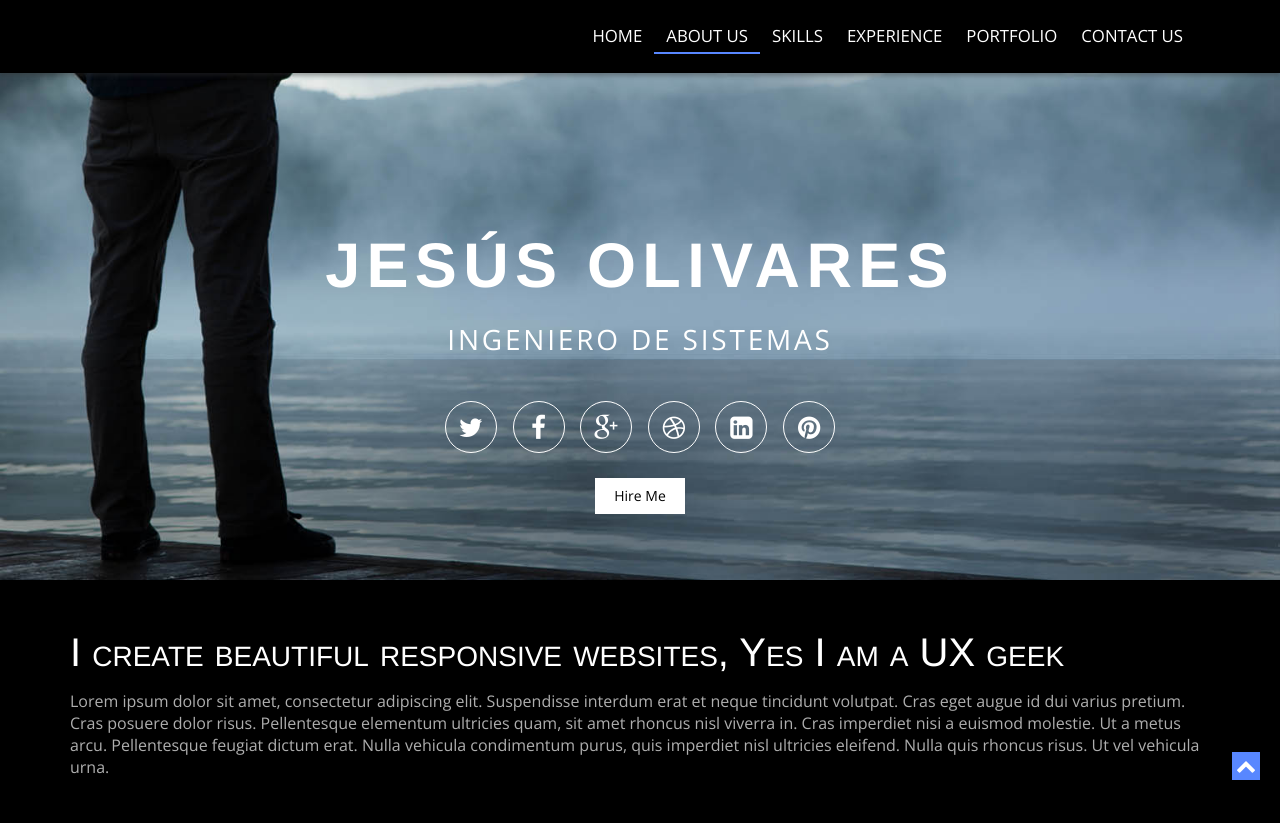
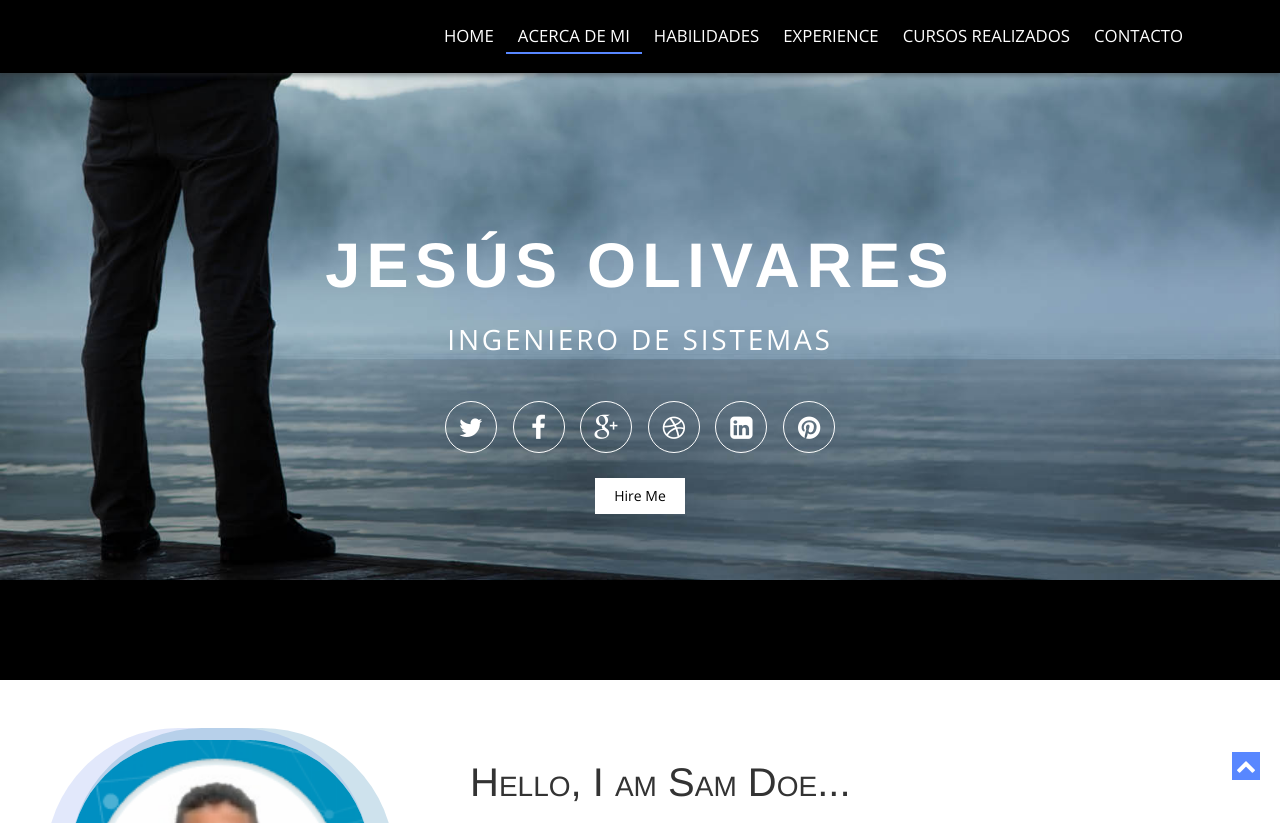
Before and after one commit to tetolivaress/ingjesusolivares.github.io, a plain HTML site: page index.html in a window 1280 px wide. Shown: the top 823 px of the page. Drawn offline with nearby package versions, Linux system fonts and the light colour scheme.

Commit message:
Display none a la descripcion

```diff
--- a/index.html
+++ b/index.html
@@ -40,11 +40,11 @@
       <div id="main-nav" class="collapse navbar-collapse">
         <ul class="nav navbar-nav" id="mainNav">
           <li class="active"><a href="#home" class="scroll-link">Home</a></li>
-          <li><a href="#aboutUs" class="scroll-link">About Us</a></li>
-          <li><a href="#skills" class="scroll-link">Skills</a></li>
+          <li><a href="#aboutUs" class="scroll-link">Acerca de Mi</a></li>
+          <li><a href="#skills" class="scroll-link">Habilidades</a></li>
           <li><a href="#experience" class="scroll-link">Experience</a></li>
-          <li><a href="#portfolio" class="scroll-link">Portfolio</a></li>
-          <li><a href="#contactUs" class="scroll-link">Contact Us</a></li>
+          <li><a href="#portfolio" class="scroll-link">Cursos Realizados</a></li>
+          <li><a href="#contactUs" class="scroll-link">Contacto</a></li>
         </ul>
       </div>
       <!--/.navbar-collapse-->
@@ -79,7 +79,7 @@
 </section>
 <section id="introText">
   <div class="container">
-    <div>
+    <div style="display: none;">
       <h1>I create beautiful responsive websites, Yes I am a UX geek</h1>
       <p>Lorem ipsum dolor sit amet, consectetur adipiscing elit. Suspendisse interdum erat et neque tincidunt volutpat. Cras eget augue id dui varius pretium. Cras posuere dolor risus. Pellentesque elementum ultricies quam, sit amet rhoncus nisl viverra in. Cras imperdiet nisi a euismod molestie. Ut a metus arcu. Pellentesque feugiat dictum erat. Nulla vehicula condimentum purus, quis imperdiet nisl ultricies eleifend. Nulla quis rhoncus risus. Ut vel vehicula urna.</p>
     </div>
```
